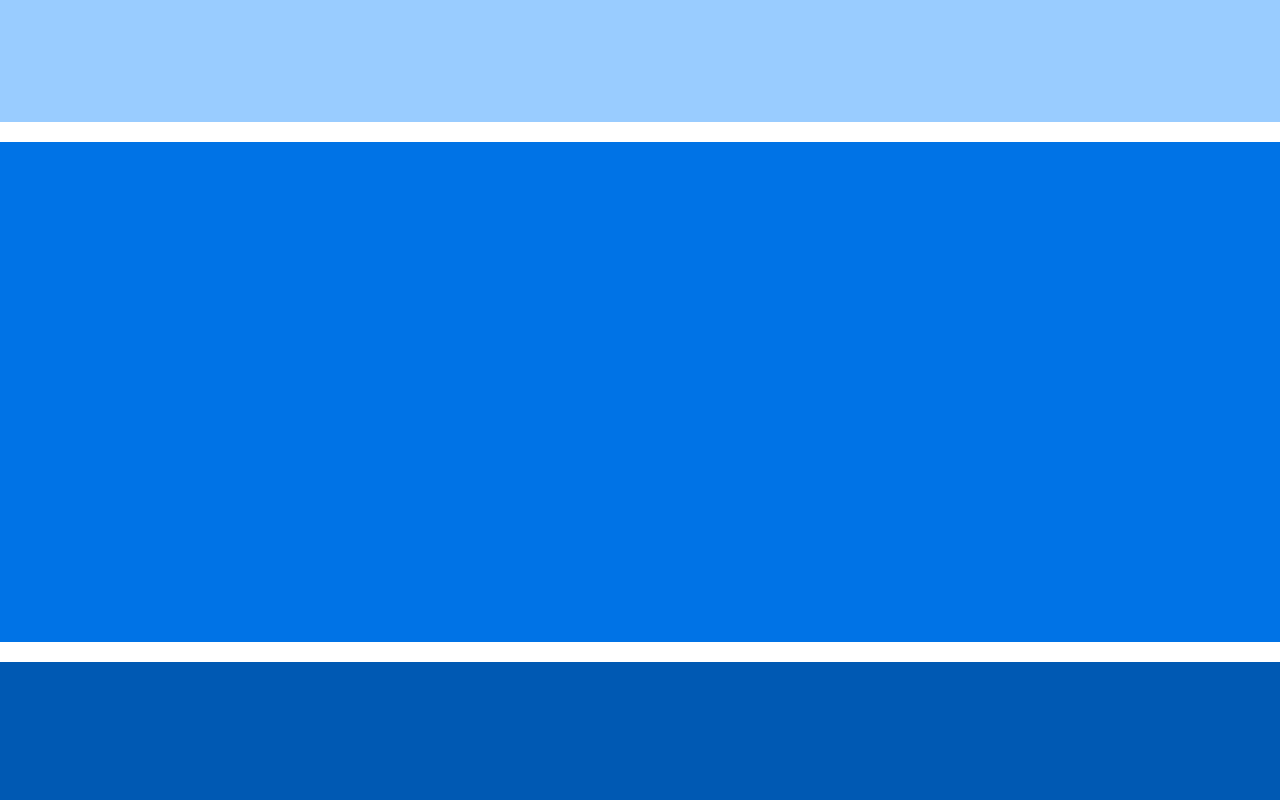
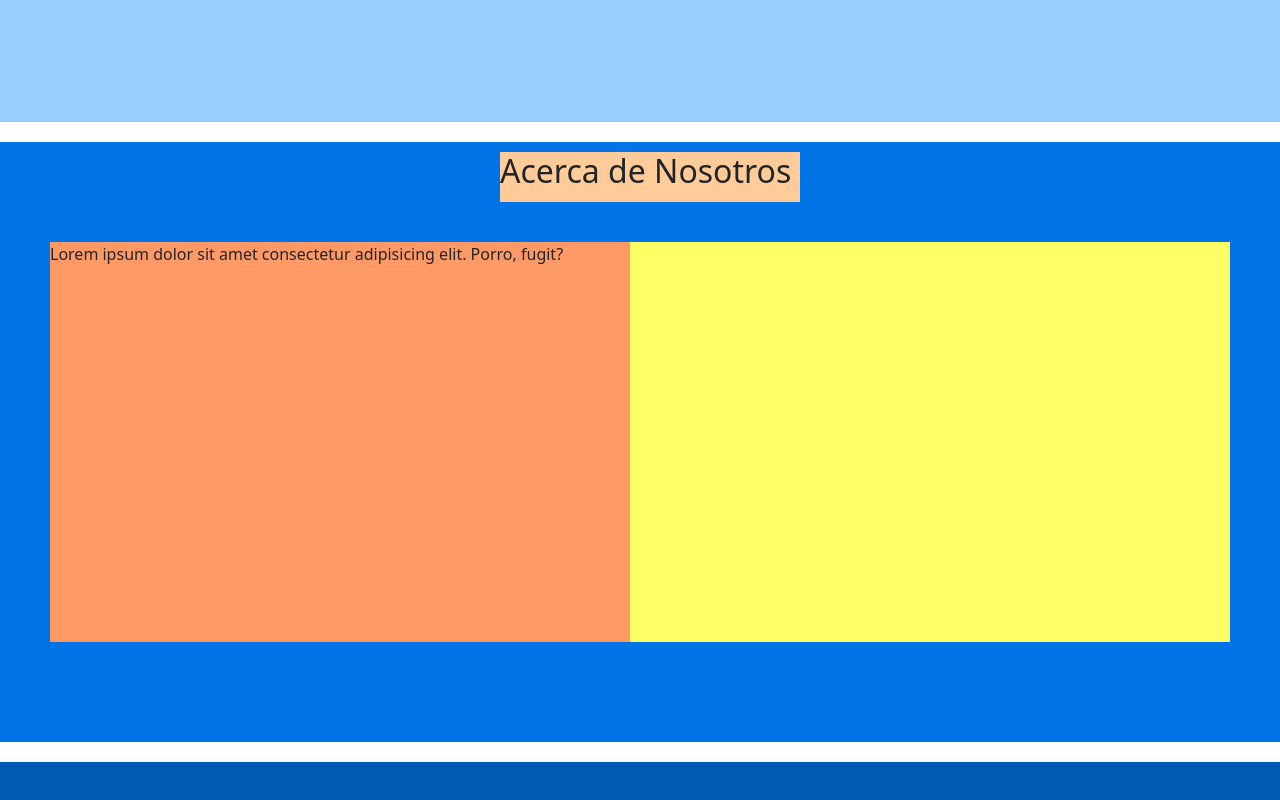
Before and after one commit to jorge-au/tienda_online, a plain HTML site: page index.html in a window 1280 px wide. Shown: the part 778-1578 px from the top of the page. Drawn offline with nearby package versions, Linux system fonts and the light colour scheme.

Commit message:
maquetacion de la seccion nosotros

```diff
--- a/css/styles.css
+++ b/css/styles.css
@@ -62,12 +62,40 @@
 
 
 /* Biografia */
-.section__acerca{
+.nosotros{
     width: 100%;
-    height: 500px;
+    height: 600px;
     background-color: #0073e6;
     margin-bottom: 20px;
+    position: relative;
+
 }
+.nosotros__caja1{
+    width: 300px;
+    height: 50px;
+    background-color: #ffcc99;
+    position: relative;
+    left: 500px;
+    top: 10px;
+}
+.nosotros__caja2{
+    width: 600px;
+    height: 400px;
+    background-color: #ff9966;
+    position: absolute;
+    left: 50px;
+    top: 100px;
+}
+.nosotros__caja3{
+    width: 600px;
+    height: 400px;
+    background-color:#ffff66;
+    position: absolute;
+    right: 50px;
+    top: 100px;
+}
+
+
 
 /* Productos */
 .section__productos{
--- a/index.html
+++ b/index.html
@@ -70,8 +70,16 @@
         </section>
 
         <!-- Biografia -->
-        <section id="#" class="section__acerca">
-
+        <section id="#" class="nosotros">
+          <div class="nosotros__caja1">
+            <h2 class="nosotros__subtitulo">Acerca de Nosotros</h2>
+          </div>
+          <div class="nosotros__caja2">
+            <p class="nosotros__parrafo">Lorem ipsum dolor sit amet consectetur adipisicing elit. Porro, fugit?</p>
+          </div>
+          <div class="nosotros__caja3">
+            <img src="#" alt="" class="nosotros__imagen">
+          </div>
         </section>
 
         <section id="#" class="section__productos">
```
